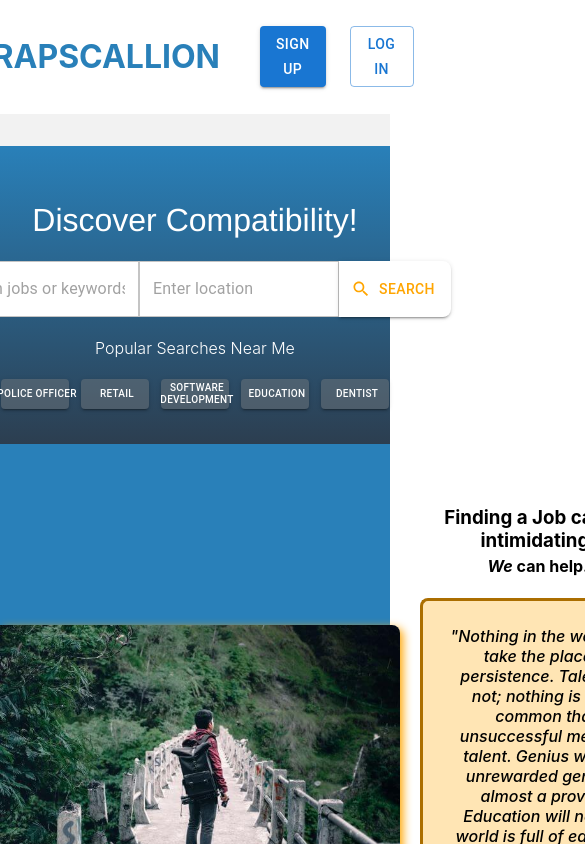
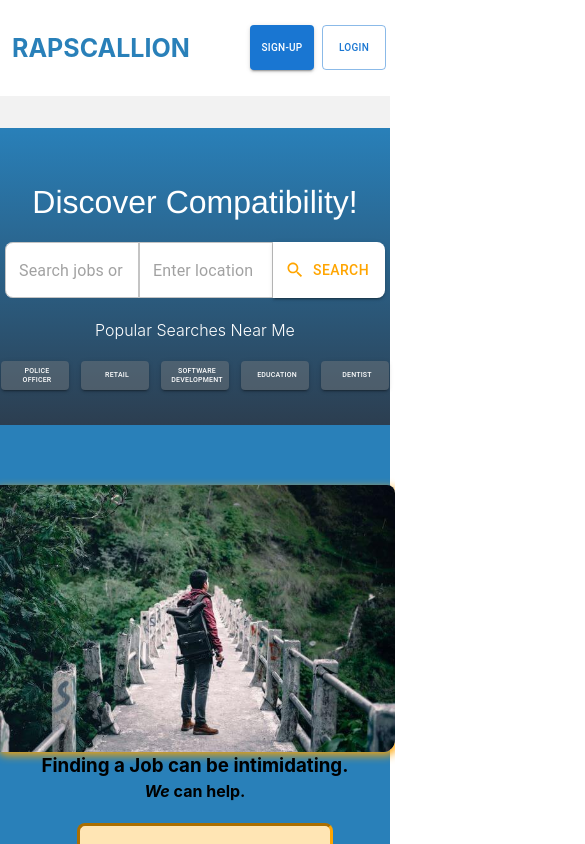
Before and after one commit to ElijahMPalmer/rapscallion, a React (Create React App) app: page / in a window 390 px wide. Shown: the top 844 px of the page, 585 px wide, since content can reach past the window. Built offline with nearby package versions, Linux system fonts and the light colour scheme; no server answers; the HTML template or start-up script is replaced by a standard one.

Commit message:
Improved Mobile Responsiveness

```diff
--- a/src/App.css
+++ b/src/App.css
@@ -297,7 +297,7 @@
             width: 400px;
         }
         main {
-            width: 730px;
+            width: 380px;
             text-align: center;
         }
         .left-links a {
@@ -306,4 +306,10 @@
         #ForEmployers {
             display: none;
         }
+        #header {
+            font-size: 25px;
+        }
+        .logo-container {
+            margin-right: 8px;
+        }
     }
--- a/src/components/Header.jsx
+++ b/src/components/Header.jsx
@@ -8,7 +8,7 @@ const Header = () => {
         <div className="logo-container">
           <div id="rap-logo">
             <a href="/">
-              <h1>RAPSCALLION</h1>
+              <h1 id='header'>RAPSCALLION</h1>
             </a>
           </div>
           <Signup />
--- a/src/components/Home.jsx
+++ b/src/components/Home.jsx
@@ -71,9 +71,9 @@ const Home = () => {
   const theme = createTheme({
     breakpoints: {
       values: {
-        sm: 780,
-        md: 900,
-        lg: 1200,
+        mobile: 780,
+        tablet: 900,
+        desktop: 1200,
       },
     },
   });
@@ -103,13 +103,17 @@ const Home = () => {
               sx={{
                 backgroundColor: "white",
                 borderRadius: "8px 0px 0px 8px",
+                [theme.breakpoints.between('mobile', 'tablet')]: {
+                  fontSize: '30px',
+                  width: '100px',
 
-                [theme.breakpoints.down('lg')]: {
+                },
+                [theme.breakpoints.between('tablet', 'desktop')]: {
                   fontSize: '30px',
                   width: '200px',
 
                 },
-                [theme.breakpoints.up('lg')]: {
+                [theme.breakpoints.up('desktop')]: {
                   fontSize: '30px',
                   width: '400px'
                 }
@@ -130,10 +134,18 @@ const Home = () => {
               sx={{
                 backgroundColor: "white",
                 borderRadius: "0px 0px 0px 0px",
-                [theme.breakpoints.down('md')]: {
-                  width: '200px'
+                [theme.breakpoints.between('mobile', 'tablet')]: {
+                  fontSize: '30px',
+                  width: '100px',
+
                 },
-                [theme.breakpoints.up('md')]: {
+                [theme.breakpoints.between('tablet', 'desktop')]: {
+                  fontSize: '30px',
+                  width: '200px',
+
+                },
+                [theme.breakpoints.up('desktop')]: {
+                  fontSize: '30px',
                   width: '400px'
                 }
               }}
@@ -186,16 +198,27 @@ const Home = () => {
                   sx={{
                     backgroundColor: "rgba(128, 128, 128, 0.4)",
                     color: "rgba(255, 255, 255, 1)",
-                    whiteSpace: "nowrap",
-                    [theme.breakpoints.down('md')]: {
+
+                    [theme.breakpoints.down('mobile')]: {
+                      maxHeight: '29.5px',
+                      lineHeight: '1.25',
+                      whiteSpace: "wrap",
+                      width: '120px',
+                      fontSize: '7px',
+                      svg: {
+                        display: 'none'
+                      }
+                    },
+                    [theme.breakpoints.between('mobile', 'tablet')]: {
+                      whiteSpace: "nowrap",
                       width: '120px',
                       fontSize: '10px',
                       svg: {
                         display: 'none'
                       }
                     },
-                    [theme.breakpoints.up('md')]: {
-
+                    [theme.breakpoints.up('tablet')]: {
+                      whiteSpace: "nowrap"
                     }
                   }}
                 >
@@ -212,14 +235,24 @@ const Home = () => {
                     backgroundColor: "rgba(128, 128, 128, 0.4)",
                     color: "rgba(255, 255, 255, 1)",
                     whiteSpace: "nowrap",
-                    [theme.breakpoints.down('md')]: {
+                    [theme.breakpoints.down('mobile')]: {
+                      minHeight: '29.5px',
+                      lineHeight: '1.25',
+                      whiteSpace: "wrap",
+                      width: '120px',
+                      fontSize: '7px',
+                      svg: {
+                        display: 'none'
+                      }
+                    },
+                    [theme.breakpoints.between('mobile','tablet')]: {
                       width: '120px',
                       fontSize: '10px',
                       svg: {
                         display: 'none'
                       }
                     },
-                    [theme.breakpoints.up('md')]: {
+                    [theme.breakpoints.up('tablet')]: {
 
                     }
                   }}
@@ -237,7 +270,17 @@ const Home = () => {
                     backgroundColor: "rgba(128, 128, 128, 0.4)",
                     color: "rgba(255, 255, 255, 1)",
                     whiteSpace: "wrap",
-                    [theme.breakpoints.down('md')]: {
+                    [theme.breakpoints.down('mobile')]: {
+                      maxHeight: '29.5px',
+                      lineHeight: '1.25',
+                      whiteSpace: "wrap",
+                      width: '120px',
+                      fontSize: '7px',
+                      svg: {
+                        display: 'none'
+                      }
+                    },
+                    [theme.breakpoints.between('mobile', 'tablet')]: {
                       maxHeight: '29.5px',
                       width: '120px',
                       fontSize: '10px',
@@ -248,9 +291,8 @@ const Home = () => {
                         display: 'none'
                       }
                     },
-                    [theme.breakpoints.up('md')]: {
-                      lineHeight: '1.25',
-                      maxHeight: '36.5px'
+                    [theme.breakpoints.up('tablet')]: {
+                      whiteSpace: "nowrap"
                     }
                   }}
                 >
@@ -267,14 +309,24 @@ const Home = () => {
                     backgroundColor: "rgba(128, 128, 128, 0.4)",
                     color: "rgba(255, 255, 255, 1)",
                     whiteSpace: "nowrap",
-                    [theme.breakpoints.down('md')]: {
+                    [theme.breakpoints.down('mobile')]: {
+                      minHeight: '29.5px',
+                      lineHeight: '1.25',
+                      whiteSpace: "wrap",
+                      width: '120px',
+                      fontSize: '7px',
+                      svg: {
+                        display: 'none'
+                      }
+                    },
+                    [theme.breakpoints.between('mobile','tablet')]: {
                       width: '120px',
                       fontSize: '10px',
                       svg: {
                         display: 'none'
                       }
                     },
-                    [theme.breakpoints.up('md')]: {
+                    [theme.breakpoints.up('tablet')]: {
 
                     }
                   }}
@@ -292,14 +344,24 @@ const Home = () => {
                     backgroundColor: "rgba(128, 128, 128, 0.4)",
                     color: "rgba(255, 255, 255, 1)",
                     whiteSpace: "nowrap",
-                    [theme.breakpoints.down('md')]: {
+                    [theme.breakpoints.down('mobile')]: {
+                      minHeight: '29.5px',
+                      lineHeight: '1.25',
+                      whiteSpace: "wrap",
+                      width: '120px',
+                      fontSize: '7px',
+                      svg: {
+                        display: 'none'
+                      }
+                    },
+                    [theme.breakpoints.between('mobile','tablet')]: {
                       width: '120px',
                       fontSize: '10px',
                       svg: {
                         display: 'none'
                       }
                     },
-                    [theme.breakpoints.up('md')]: {
+                    [theme.breakpoints.up('tablet')]: {
 
                     }
                   }}
--- a/src/components/Job.jsx
+++ b/src/components/Job.jsx
@@ -1,6 +1,7 @@
 import React from "react";
 import Box from "@mui/material/Box";
 import styled from "styled-components";
+import Grid from '@mui/material/Grid';
 
 const Job = () => {
   return (
@@ -47,6 +48,7 @@ const CallToAction = styled.div`
     width: 500px;
     border-radius: 0px 8px 12px 8px;
   }
+
 `;
 const ButtonGroup = styled.div`
   display: flex;
@@ -67,6 +69,9 @@ const Container = styled.div`
   flex-direction: row;
   justify-content: space-evenly;
   align-items: center;
+  @media (max-width: 780px) {
+    flex-direction: column;
+  }
 `;
 
 const Content = styled.div``;
--- a/src/components/Signup.jsx
+++ b/src/components/Signup.jsx
@@ -3,6 +3,7 @@ import axios from "axios";
 import { useState } from "react";
 import { Button, Modal, Box, Stack, TextField, Alert } from "@mui/material";
 import Typography from "@mui/material/Typography";
+import { createTheme, ThemeProvider } from '@mui/material/styles';
 
 const style = {
   position: "absolute",
@@ -91,20 +92,36 @@ export default function Signup() {
       });
   }
 
+  const theme = createTheme({
+    breakpoints: {
+      values: {
+        mobile: 780,
+      },
+    },
+  });
+
   return (
     <>
       <div className="UserButtons">
         {loggedIn ? (
           <Stack direction="row" spacing={2}>
             <h4>{`Hello, ${username}!`}</h4>
-            <Button variant="outlined" onClick={() => setLoggedIn(false)}>
+            <Button
+            variant="outlined"
+            onClick={() => setLoggedIn(false)}
+            sx={{
+              [theme.breakpoints.down('mobile')]: {
+               lineHeight: 1.25
+              }
+            }}
+            >
               Log Out
             </Button>
           </Stack>
         ) : (
           <section id='login-group'>
 
-            <Stack direction="row" spacing={3}>
+            <Stack direction="row" spacing={1}>
             <div>
               {errorAlert && (
                 <Alert
@@ -120,8 +137,16 @@ export default function Signup() {
                 variant="contained"
                 color="primary"
                 onClick={handleOpenSignup}
+                sx={{
+                  [theme.breakpoints.down('mobile')]: {
+                   lineHeight: 1.25,
+                   padding: '5px 10px',
+                   fontSize: '10px',
+                   marginLeft: '15px'
+                  }
+                }}
               >
-                Sign Up
+                Sign-Up
               </Button>
               <Modal
                 aria-labelledby="simple-modal-title"
@@ -173,8 +198,19 @@ export default function Signup() {
                   </Typography>
                 </Box>
               </Modal>
-              <Button variant="outlined" onClick={handleOpenLogin}>
-                Log in
+              <Button
+              variant="outlined"
+              onClick={handleOpenLogin}
+              sx={{
+                [theme.breakpoints.down('mobile')]: {
+                 lineHeight: 1.25,
+                 padding: '0 15px',
+                 fontSize: '10px',
+                 height: '45px',
+                }
+              }}
+              >
+                Login
               </Button>
               <Modal
                 aria-labelledby="simple-modal-title"
```
